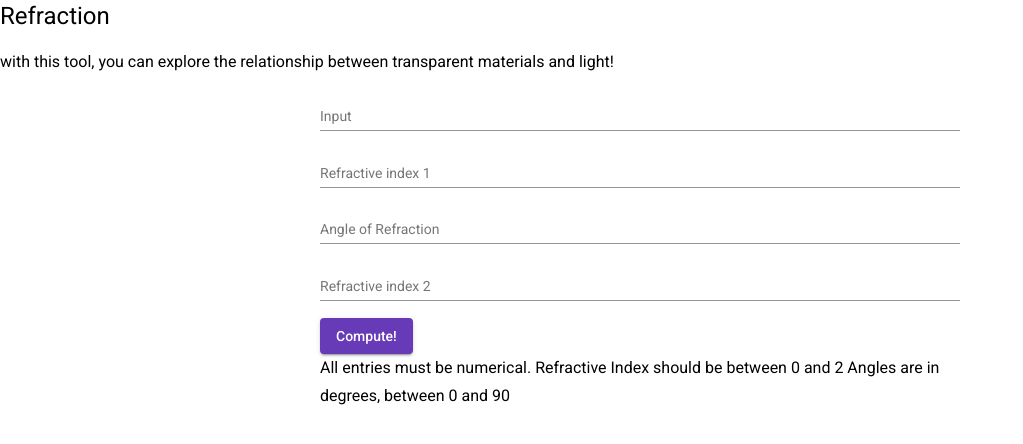
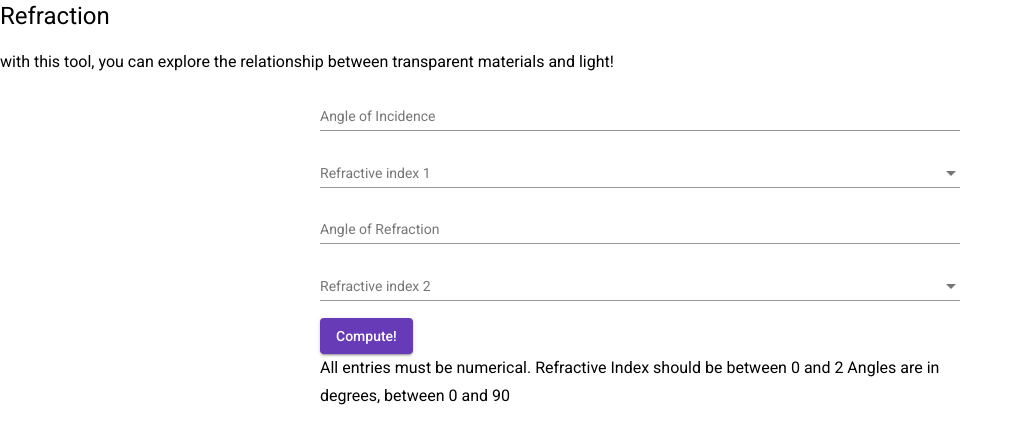
Before and after one commit to vaidenspark/My-Website, an Angular app in the folder My-Website/: page / in a window 1280 px wide. Shown: the top 444 px of the page, without its empty margins (0-1023 px from the left). Built offline with nearby package versions, Linux system fonts and the light colour scheme.

Commit message:
Added a List of Materials to select from

```diff
--- a/My-Website/src/app/material/material.module.ts
+++ b/My-Website/src/app/material/material.module.ts
@@ -2,11 +2,14 @@ import { NgModule } from '@angular/core';
 import { MatFormFieldModule } from '@angular/material/form-field';
 import { MatInputModule } from '@angular/material/input';
 import { MatButtonModule } from '@angular/material/button';
+import { MatSelectModule } from '@angular/material/select';
+
 
 const MaterialComponents = [
   MatButtonModule,
   MatInputModule,
-  MatFormFieldModule
+  MatFormFieldModule,
+  MatSelectModule
 ];
 
 @NgModule({
--- a/My-Website/src/app/snell-calc/snell-calc.component.html
+++ b/My-Website/src/app/snell-calc/snell-calc.component.html
@@ -3,12 +3,13 @@
 <form id="form" [formGroup]="calcForm"  (ngSubmit)="onSubmit()">
 
     <mat-form-field id="a1" class="example-full-width">
-        <mat-label>Input</mat-label>
-        <input matInput placeholder="yeet" formControlName="a1">
+        <input matInput placeholder="Angle of Incidence" formControlName="a1">
     </mat-form-field>
 
     <mat-form-field id="r1">
-        <input matInput type="text" placeholder="Refractive index 1" formControlName="r1">
+        <mat-select placeholder="Refractive index 1" formControlName="r1">
+            <mat-option *ngFor='let material of materialsList' [value]='material.value'>{{material.name}}</mat-option>
+        </mat-select>
     </mat-form-field>
 
 
@@ -20,7 +21,9 @@
 
 
     <mat-form-field id="r2">
-        <input matInput type="text" placeholder="Refractive index 2" formControlName="r2">
+        <mat-select placeholder="Refractive index 2" formControlName="r2">
+            <mat-option *ngFor='let material of materialsList' [value]='material.value'>{{material.name}}</mat-option>
+        </mat-select>
     </mat-form-field>
 
 
--- a/My-Website/src/app/snell-calc/snell-calc.component.ts
+++ b/My-Website/src/app/snell-calc/snell-calc.component.ts
@@ -21,9 +21,19 @@ export class SnellCalcComponent implements OnInit {
       r2: new FormControl(''),
   });
 }
+ materialsList = [
+  {name: 'Vacuum', value: 1},
+  {name: 'Air', value: 1.000293},
+  {name: 'Carbon Dioxide', value: 1.001},
+  {name: 'Liquid Water', value: 1.330},
+  {name: 'Water Ice', value: 1.310 },
+  {name: 'Diamond', value: 2.417},
+  {name: 'Silicon', value: 3.44},
+];
+  ngOnInit(): void {
 
-  ngOnInit(): void {
-    console.log(this.calcForm.get('a1'));
+    console.log(this.materialsList);
+
   }
   onSubmit(): void{
     // check if form input is a number. If true, set value for processing
@@ -36,6 +46,7 @@ export class SnellCalcComponent implements OnInit {
         this.validator = 'all entries must be numerical' : this.calcForm.get('a2').value ;
         const r2 = isNaN(this.calcForm.get('r2').value) ?
         this.validator = 'all entries must be numerical' : this.calcForm.get('r2').value ;
+        console.log(r1);
 
 
         const isCalcA1 = (a1 === '') && (r1 !== '') && (a2 !== '') &&
```
